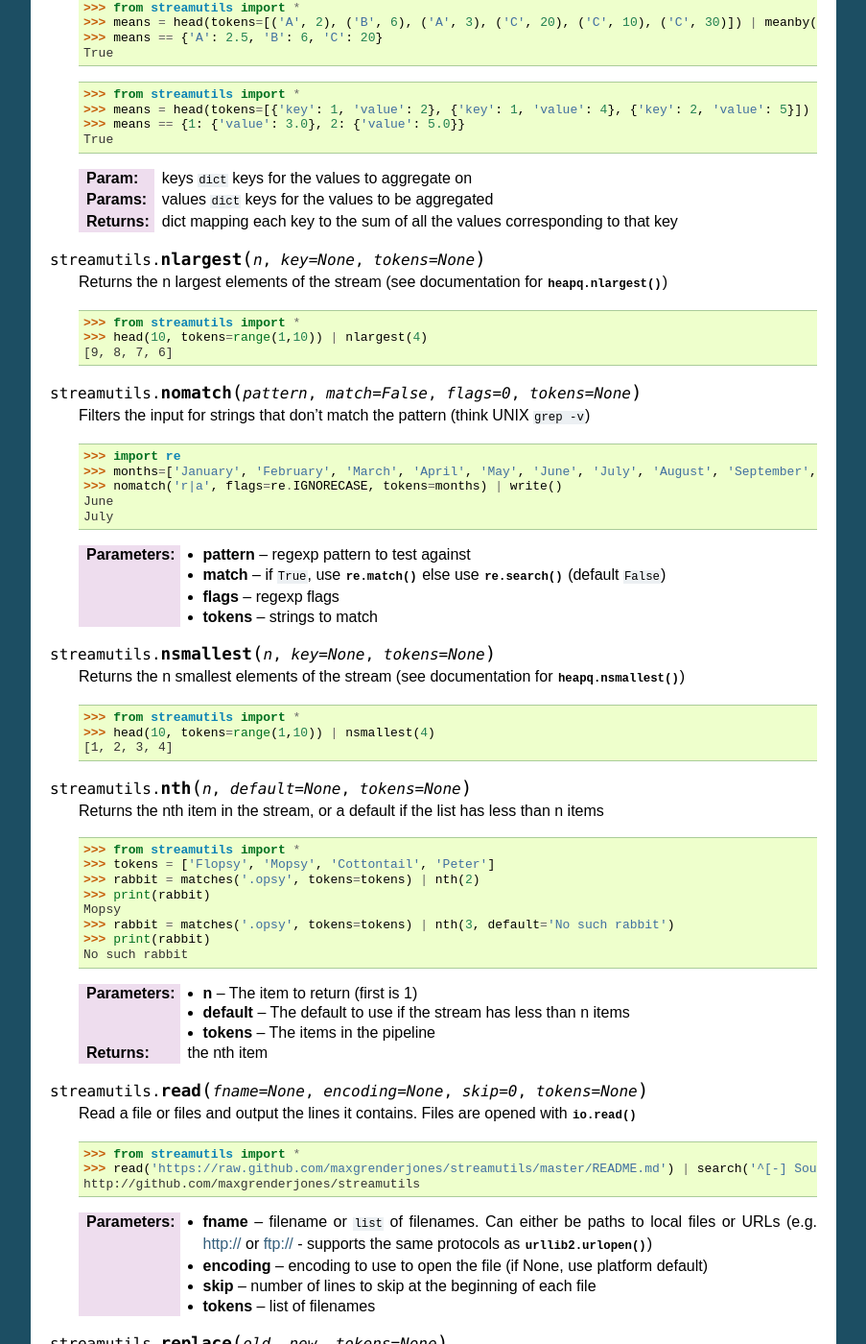
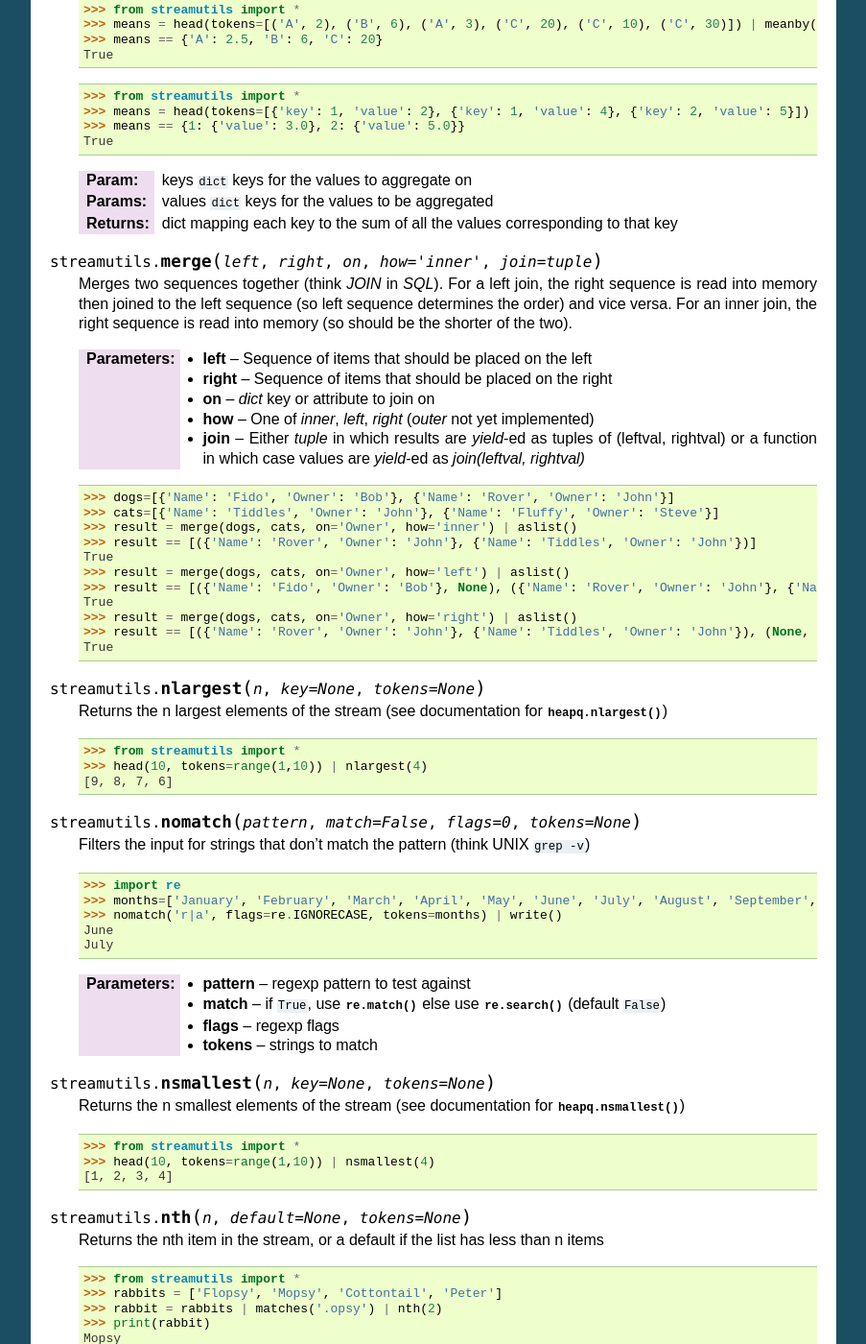
Before and after one commit to maxgrenderjones/streamutils, a Sphinx documentation site: the page built from docs/api.rst, in a window 1280 px wide and 1400 px high, scrolled down 7606 px. Shown: the whole window at 96% size, without its empty margins (198-1101 px from the left). Built offline with Sphinx 7.4.7, drawn with Linux system fonts in a browser that asks for light colours; some of the changed text lies outside the part shown.

Commit message:
Initial implementation of ``merge`` + misc doc cleanups

```diff
--- a/docs/api.rst
+++ b/docs/api.rst
@@ -321,7 +321,7 @@ A few things to note as you read the documentation and source code for streamuti
 
 .. py:function:: follow(fname, encoding=None)
 
-    Monitor a file, reading new lines as they are added (equivalent of `tail -f` on UNIX). (Note: Never returns)
+    Monitor a file, reading new lines as they are added (equivalent of ``tail -f`` on UNIX). (Note: Never returns)
 
     :param fname: File to read
     :param encoding: encoding to use to read the file
@@ -424,6 +424,31 @@ A few things to note as you read the documentation and source code for streamuti
     :params: values ``dict`` keys for the values to be aggregated
     :return: dict mapping each key to the sum of all the values corresponding to that key
 
+.. py:function:: merge(left, right, on, how='inner', join=tuple)
+
+    Merges two sequences together (think `JOIN` in `SQL`). For a left join, the right sequence is read
+    into memory then joined to the left sequence (so left sequence determines the order) and vice versa.
+    For an inner join, the right sequence is read into memory (so should be the shorter of the two).
+
+    :param left: Sequence of items that should be placed on the left
+    :param right: Sequence of items that should be placed on the right
+    :param on: `dict` key or attribute to join on
+    :param how: One of `inner`, `left`, `right` (`outer` not yet implemented)
+    :param join: Either `tuple` in which results are `yield`-ed as tuples of (leftval, rightval) or a function
+        in which case values are `yield`-ed as `join(leftval, rightval)`
+
+    >>> dogs=[{'Name': 'Fido', 'Owner': 'Bob'}, {'Name': 'Rover', 'Owner': 'John'}]
+    >>> cats=[{'Name': 'Tiddles', 'Owner': 'John'}, {'Name': 'Fluffy', 'Owner': 'Steve'}]
+    >>> result = merge(dogs, cats, on='Owner', how='inner') | aslist()
+    >>> result == [({'Name': 'Rover', 'Owner': 'John'}, {'Name': 'Tiddles', 'Owner': 'John'})]
+    True
+    >>> result = merge(dogs, cats, on='Owner', how='left') | aslist()
+    >>> result == [({'Name': 'Fido', 'Owner': 'Bob'}, None), ({'Name': 'Rover', 'Owner': 'John'}, {'Name': 'Tiddles', 'Owner': 'John'})]
+    True
+    >>> result = merge(dogs, cats, on='Owner', how='right') | aslist()
+    >>> result == [({'Name': 'Rover', 'Owner': 'John'}, {'Name': 'Tiddles', 'Owner': 'John'}), (None, {'Name': 'Fluffy', 'Owner': 'Steve'})]
+    True
+
 .. py:function:: nlargest(n, key=None, tokens=None)
 
     Returns the n largest elements of the stream (see documentation for :py:func:`heapq.nlargest`)
@@ -460,11 +485,11 @@ A few things to note as you read the documentation and source code for streamuti
     Returns the nth item in the stream, or a default if the list has less than n items
 
     >>> from streamutils import *
-    >>> tokens = ['Flopsy', 'Mopsy', 'Cottontail', 'Peter']
-    >>> rabbit = matches('.opsy', tokens=tokens) | nth(2)
+    >>> rabbits = ['Flopsy', 'Mopsy', 'Cottontail', 'Peter']
+    >>> rabbit = rabbits | matches('.opsy') | nth(2)
     >>> print(rabbit)
     Mopsy
-    >>> rabbit = matches('.opsy', tokens=tokens) | nth(3, default='No such rabbit')
+    >>> rabbit = rabbits | matches('.opsy') | nth(3, default='No such rabbit')
     >>> print(rabbit)
     No such rabbit
 
@@ -505,7 +530,7 @@ A few things to note as you read the documentation and source code for streamuti
     >>> rev == run('git log') | search('commit (\w+)', group=1) | last()
     True
 
-    :param command: Command to run
+    :param command: Command to run as a string or list
     :param err: Redirect standard error to standard out (default False)
     :param cwd: Current working directory for command
     :param env: Environment to pass into command
```
Also changed, not shown: other parts of docs/api.rst (+3 -3 lines), README.md (+11 -7 lines), README.rst (+28 -15 lines), src/streamutils/__init__.py (+59 -15 lines).
